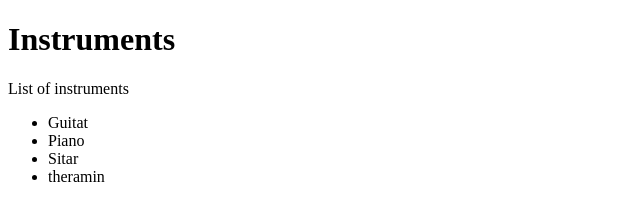
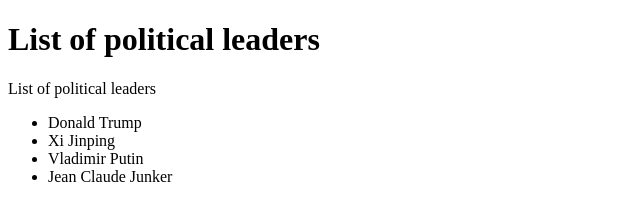
Before and after one commit to WaracleAcademy/modern-javascript-002-Jacob-Ellis94, a plain HTML site: page index.html in a window 1280 px wide. Shown: the whole page, without its empty margins (0-640 px from the left). Drawn offline with Linux system fonts and the light colour scheme.

Commit message:
Update index.html

```diff
--- a/index.html
+++ b/index.html
@@ -2,7 +2,7 @@
 <!DOCTYPE html>
 <html lan ="en">
 <head>
-<title>Instruments</title>
+<title> List of political leaders </title>
 </head>
 <body>
 <script type="text/javascript">
@@ -12,14 +12,14 @@
 
 
 
-<h1>Instruments</h1>
-<p>List of instruments</p>
+<h1>List of political leaders </h1>
+<p>List of political leaders</p>
 
 <ul>
-<li> Guitat </li>
-<li> Piano </li>
-<li> Sitar </li>
-<li> theramin </li>
+<li> Donald Trump </li>
+<li> Xi Jinping </li>
+<li> Vladimir Putin </li>
+<li> Jean Claude Junker</li>
 </ul>
 
 </body>
```
